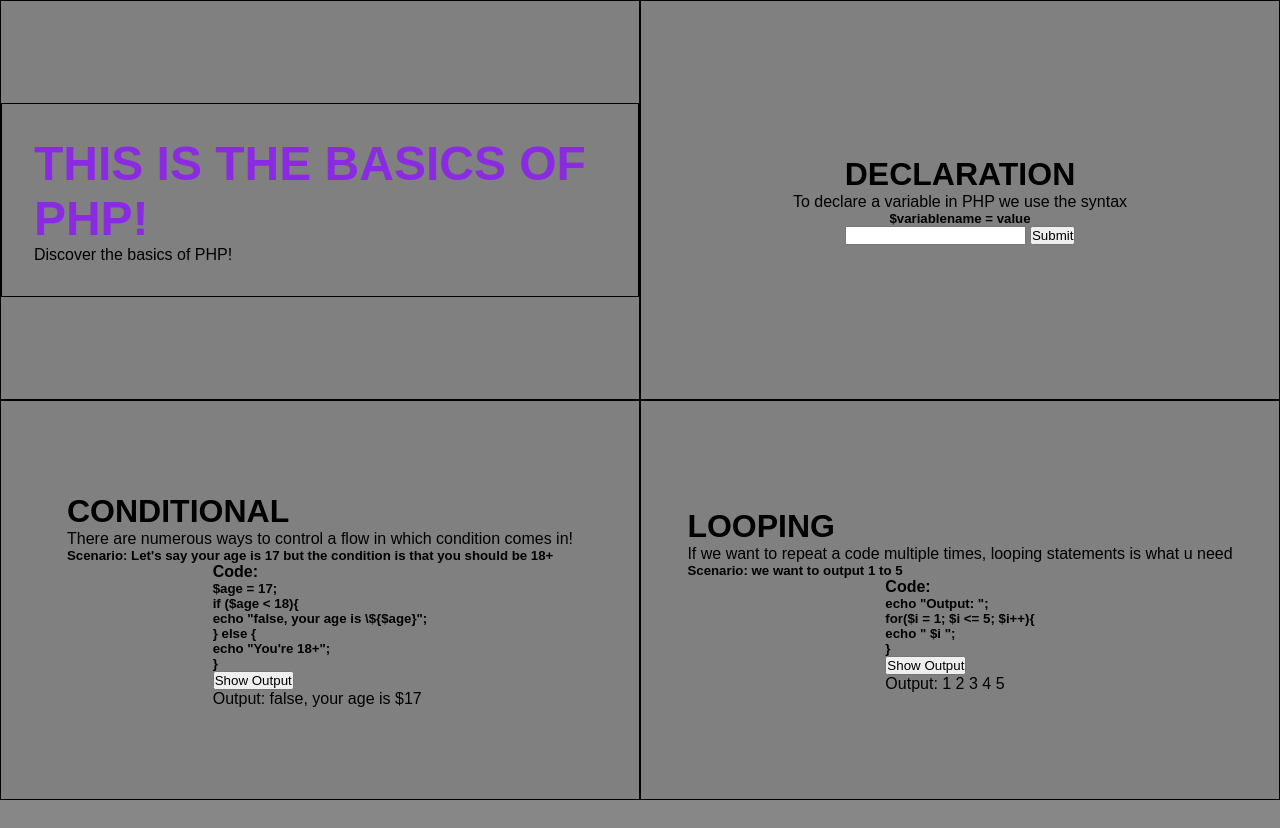
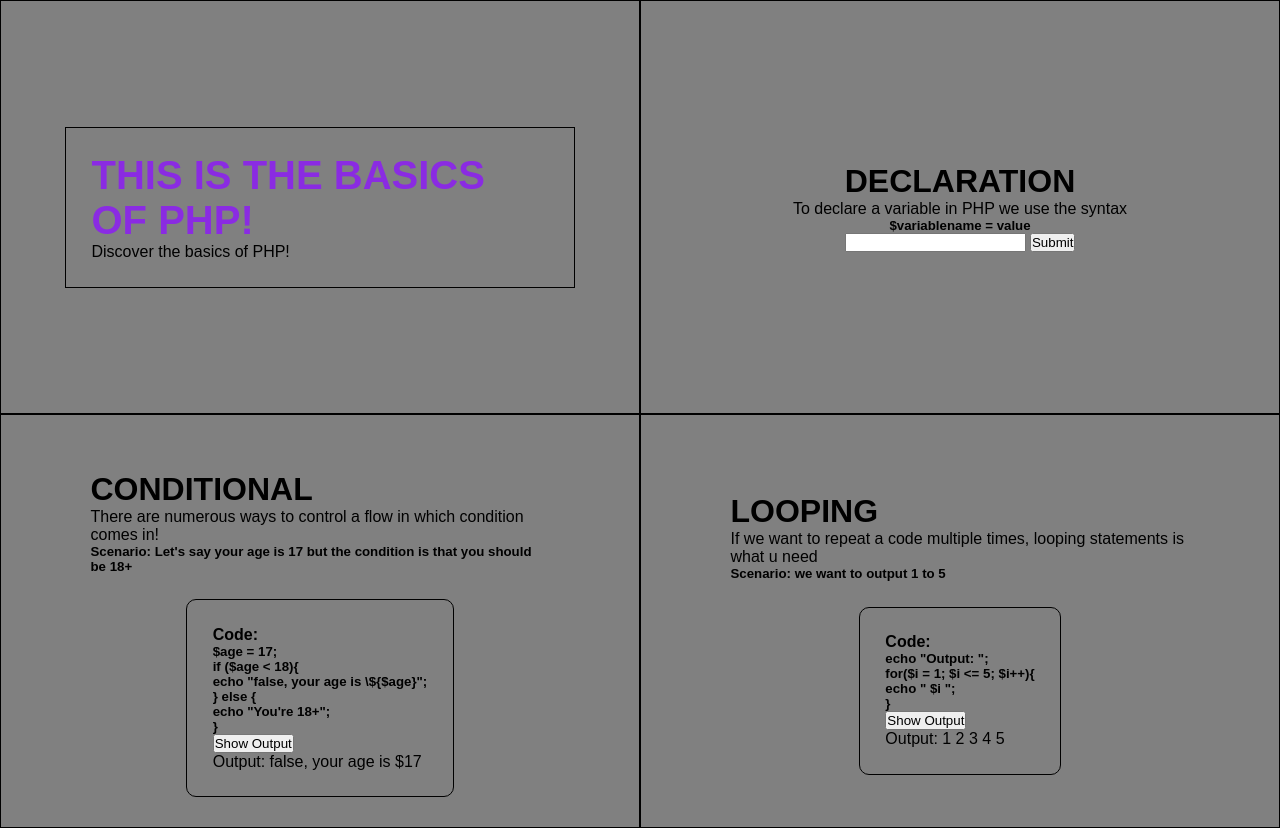
Before and after one commit to lutherdev/AD-Task-2, a PHP site: page /page/index.php in a window 1280 px wide. Shown: the part 100-928 px from the top of the page. Before the commit the page ends 900 px from the top, so only its background shows below. Run offline with PHP 8.4, Linux system fonts and the light colour scheme.

Commit message:
feat (tutorial page): added initial style for output div boxes

```diff
--- a/page/assets/css/example.css
+++ b/page/assets/css/example.css
@@ -68,7 +68,7 @@ body {
 }
 
 #hero-text h1{
-    font-size: 3em;
+    font-size: 2.5em;
     color: blueviolet;
 }
 
@@ -78,10 +78,27 @@ body {
 
 .box{
     width: 50%;
-    height: 400px;
+    height: 414px;
     border: 1px solid black;
     display: flex;
     flex-direction: column;
     justify-content: center;
     align-items: center;
+    padding: 5%;
 }
+
+
+.textbox{
+    padding: 5%;
+}
+
+.codebox{
+    padding: 5%;
+    border: 1px solid black;
+    border-radius: 10px;
+}
+
+.outputBox{
+    border: 1px solid black;
+    padding: 2%;
+}
```
